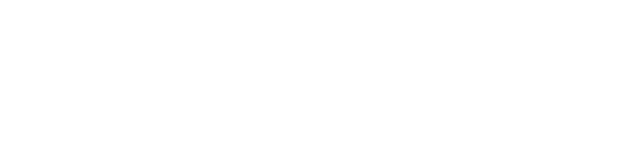
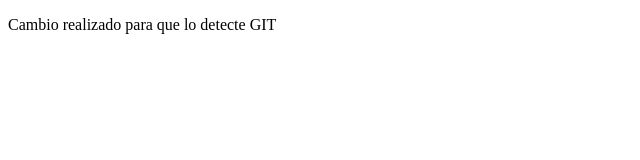
Before and after one commit to Andres2026/Laboratorio6, a plain HTML site: page index.html in a window 1280 px wide. Shown: the whole page, without its empty margins (0-640 px from the left). Drawn offline with Linux system fonts and the light colour scheme.

Commit message:
Se agrego un parrafo de testeo

```diff
--- a/index.html
+++ b/index.html
@@ -6,6 +6,6 @@
     <title>Document</title>
 </head>
 <body>
-
+    <p> Cambio realizado para que lo detecte GIT</p>
 </body>
 </html>
```
